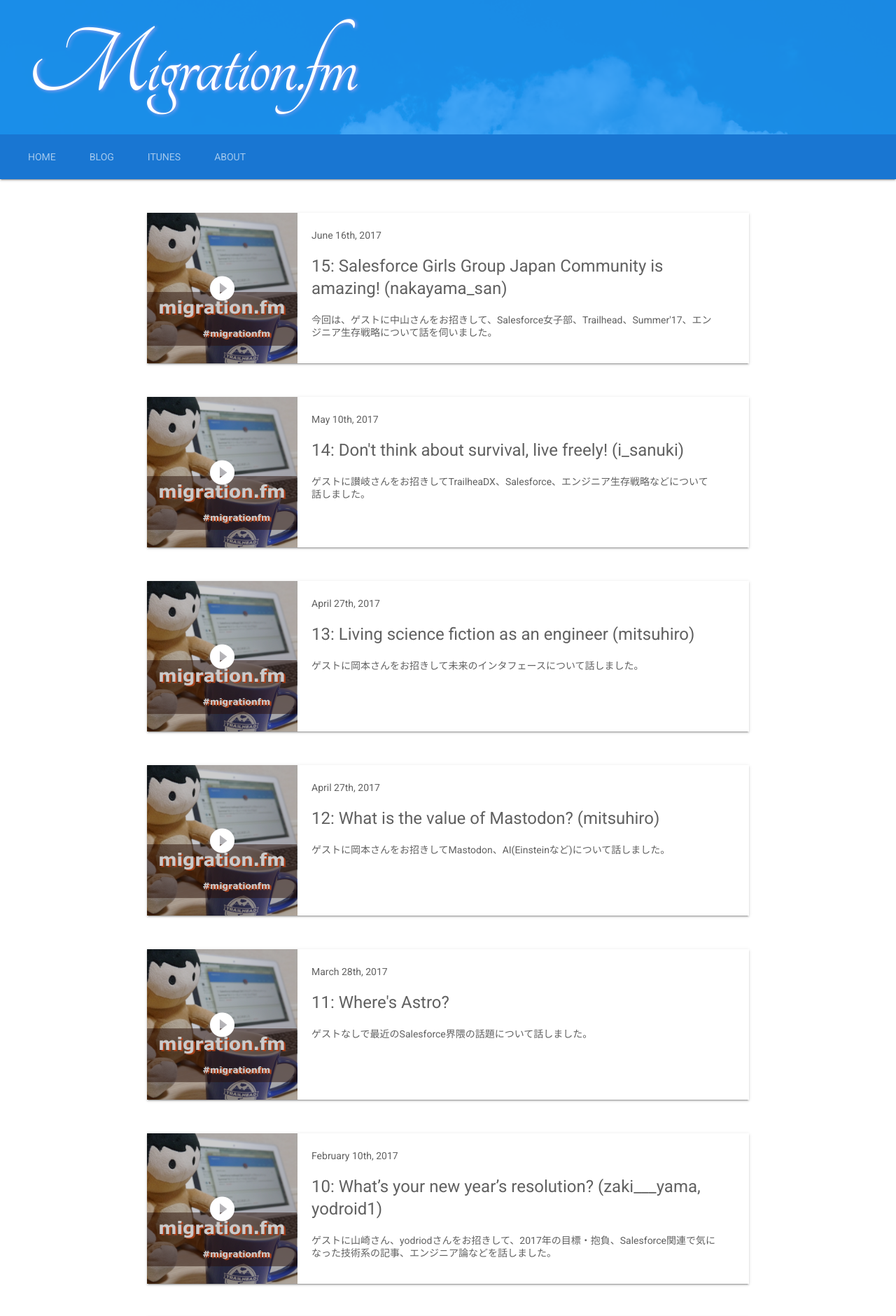
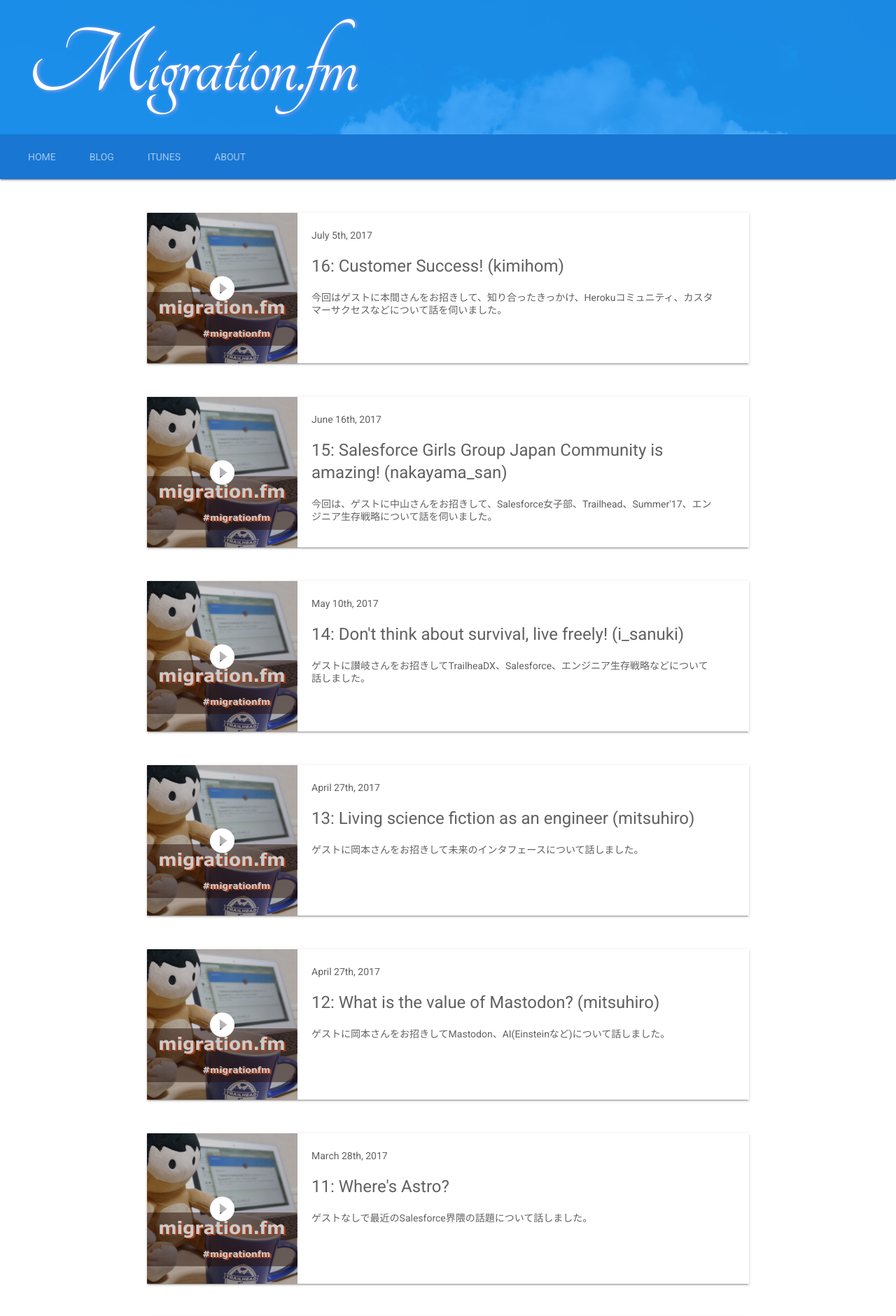
Before and after one commit to migrationfm/migrationfm.github.io, a Jekyll site: the page built from index.html, in a window 1280 px wide. Shown: the top 1880 px of the page at 70% size. Built offline with Jekyll 4.4.1, drawn with Linux system fonts in a browser that asks for light colours; nearby versions of some CDN libraries; the list of posts is cut into pages by our own code; some of the changed text lies outside the part shown.

```diff
--- /dev/null
+++ b/_posts/2017-07-05-016.md
@@ -0,0 +1,33 @@
+---
+layout: post
+title:  "16: Customer Success! (kimihom)"
+date:   2017-07-05 0:00:00
+categories: Podcast
+speaker_list:
+ - name: Kiminari Homma
+   image_url: https://pbs.twimg.com/profile_images/814387235797643264/clzYrbam_400x400.jpg
+ - name: Akira Kuratani
+   image_url: https://pbs.twimg.com/profile_images/754365362808827904/Ig84TgbE_400x400.jpg
+link: http://media.blubrry.com/migrationfm/http://feeds.soundcloud.com/stream/332530382-migrationfm-16-customer-success-kimihom.mp3
+soundcloud_url: "https://w.soundcloud.com/player/?url=https%3A//api.soundcloud.com/tracks/332530382&amp;color=ff5500&amp;auto_play=false&amp;hide_related=false&amp;show_comments=true&amp;show_user=true&amp;show_reposts=false"
+length: "30563894"
+description: "今回はゲストに本間さんをお招きして、知り合ったきっかけ、Herokuコミュニティ、カスタマーサクセスなどについて話を伺いました。"
+podcastLength: "01:03:01"
+keywords:
+---
+
+# Show notes
+
+今回はゲストに本間さんをお招きして、知り合ったきっかけ、Herokuコミュニティ、カスタマーサクセスなどについて話を伺いました。
+
+- きっかけ
+  - [合同会社selfree](https://www.selfree.co.jp/)
+  - [CallConnect](https://www.callconnect.jp/)
+  - Salesforce連携
+- [Japan Heroku User Group](https://herokujp.doorkeeper.jp/)
+  - [Heroku Docker](https://devcenter.heroku.com/articles/container-registry-and-runtime)
+  - [東京Node学園](https://nodejs.connpass.com/)
+  - サービスが簡単すぎてブログに書くネタがない
+- カスタマーサクセス
+  - 成功する企業の条件
+  - エンジニアに求める価値観
```
Also changed, not shown: speaker/AkiraKuratani.md (+1 -0 lines), speaker/KiminariHomma.md (added, +12 -0 lines).
